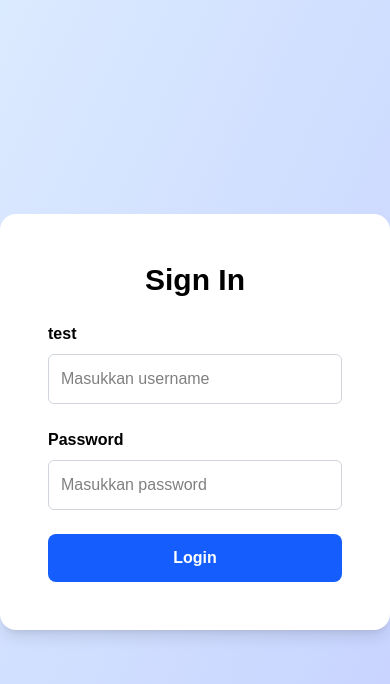
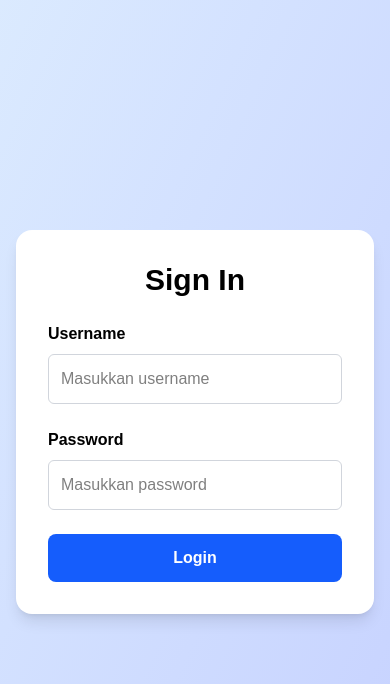
Before and after one commit to bertt11/CSP_UAS, a Next.js app: page /signin in a window 390 px wide. Shown: the top 684 px of the page. Built offline with nearby package versions, Linux system fonts and the light colour scheme.

Commit message:
update UI untuk mobile

```diff
--- a/src/app/signin/page.jsx
+++ b/src/app/signin/page.jsx
@@ -2,8 +2,6 @@
 
 import { useState } from "react";
 import { useRouter } from "next/navigation";
-
-
 
 export default function SignInPage() {
   const [username, setUsername] = useState("");
@@ -19,7 +17,10 @@ export default function SignInPage() {
       return;
     }
 
-    const res = await fetch(`http://localhost:3001/users?username=${username}&password=${password}`);
+    try {
+      const res = await fetch(
+        `http://localhost:3001/users?username=${username}&password=${password}`
+      );
       const users = await res.json();
 
       if (users.length > 0) {
@@ -29,13 +30,17 @@ export default function SignInPage() {
       } else {
         setError("Username atau password salah.");
       }
+    } catch (err) {
+      setError("Gagal terhubung ke server.");
+    }
   };
 
   return (
-  <div className="flex justify-center items-center min-h-screen bg-gradient-to-br from-blue-100 to-indigo-200">
+    <main className="min-h-screen flex justify-center items-center bg-gradient-to-br from-blue-100 to-indigo-200 px-4">
       <form
+        name="loginForm"
         onSubmit={handleSubmit}
-      className="bg-white p-12 rounded-2xl shadow-lg w-full max-w-xl space-y-6"
+        className="bg-white w-full max-w-md p-8 md:p-12 rounded-2xl shadow-lg space-y-6"
       >
         <h2 className="text-3xl font-bold text-black text-center">Sign In</h2>
 
@@ -44,35 +49,42 @@ export default function SignInPage() {
         )}
 
         <div className="flex flex-col gap-2">
-        <label className="text-black font-semibold">test</label>
+          <label htmlFor="username" className="text-black font-semibold">
+            Username
+          </label>
           <input
+            id="username"
             type="text"
             placeholder="Masukkan username"
             className="p-3 border border-gray-300 rounded-md focus:outline-none focus:ring-2 focus:ring-blue-500 text-black"
             value={username}
             onChange={(e) => setUsername(e.target.value)}
+            autoComplete="username"
           />
         </div>
 
         <div className="flex flex-col gap-2">
-        <label className="text-black font-semibold">Password</label>
+          <label htmlFor="password" className="text-black font-semibold">
+            Password
+          </label>
           <input
+            id="password"
             type="password"
             placeholder="Masukkan password"
             className="p-3 border border-gray-300 rounded-md focus:outline-none focus:ring-2 focus:ring-blue-500 text-black"
             value={password}
             onChange={(e) => setPassword(e.target.value)}
+            autoComplete="current-password"
           />
         </div>
 
         <button
           type="submit"
-        className="w-full bg-blue-600 hover:bg-blue-700 text-white font-semibold py-3 rounded-lg transition duration-300"
+          className="w-full bg-blue-600 hover:bg-blue-700 text-white font-semibold py-3 rounded-lg transition duration-300 cursor-pointer"
         >
           Login
         </button>
       </form>
-  </div>
+    </main>
   );
-
 }
```
Lines whose indentation alone changed are shown as unchanged.
